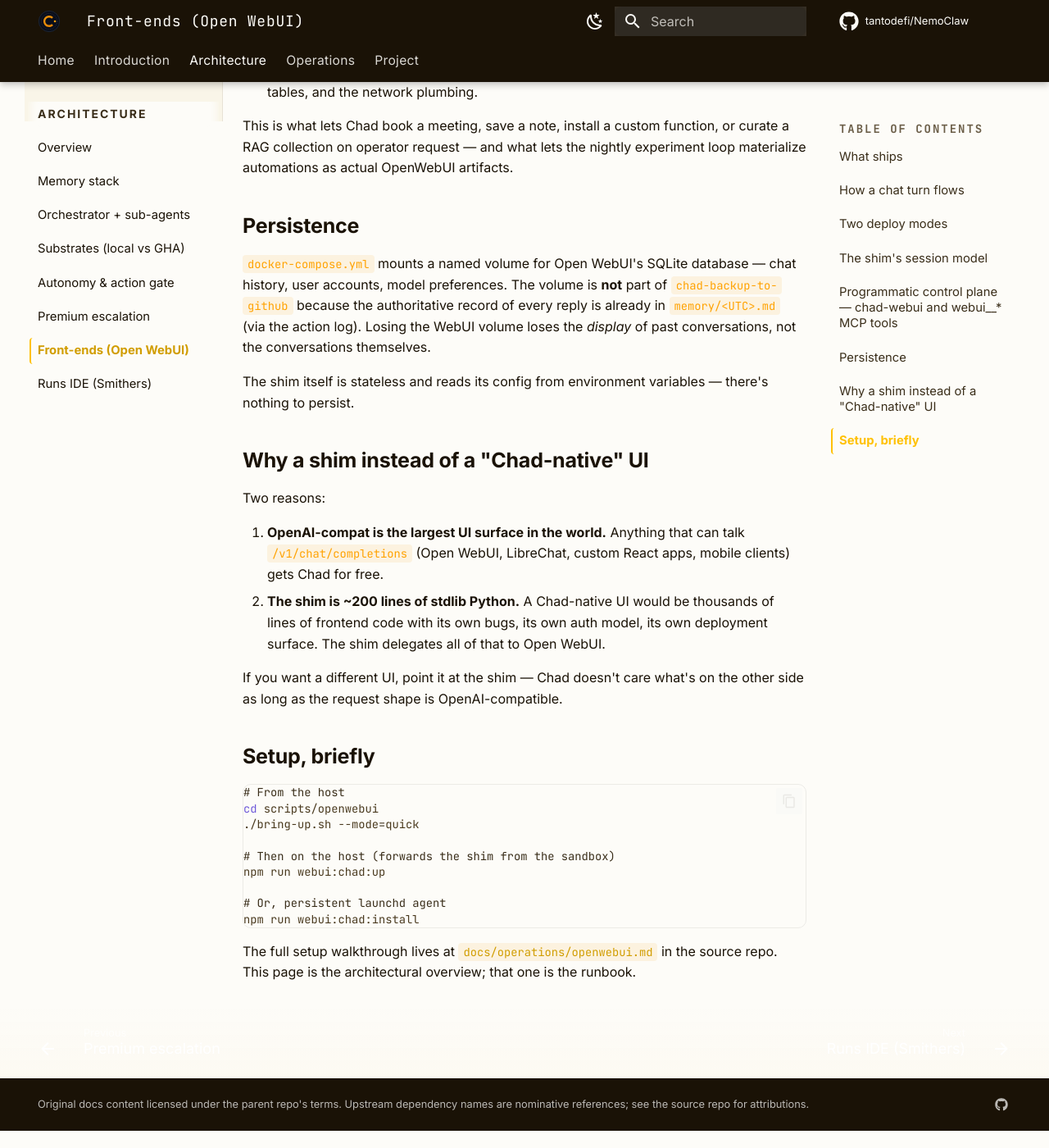
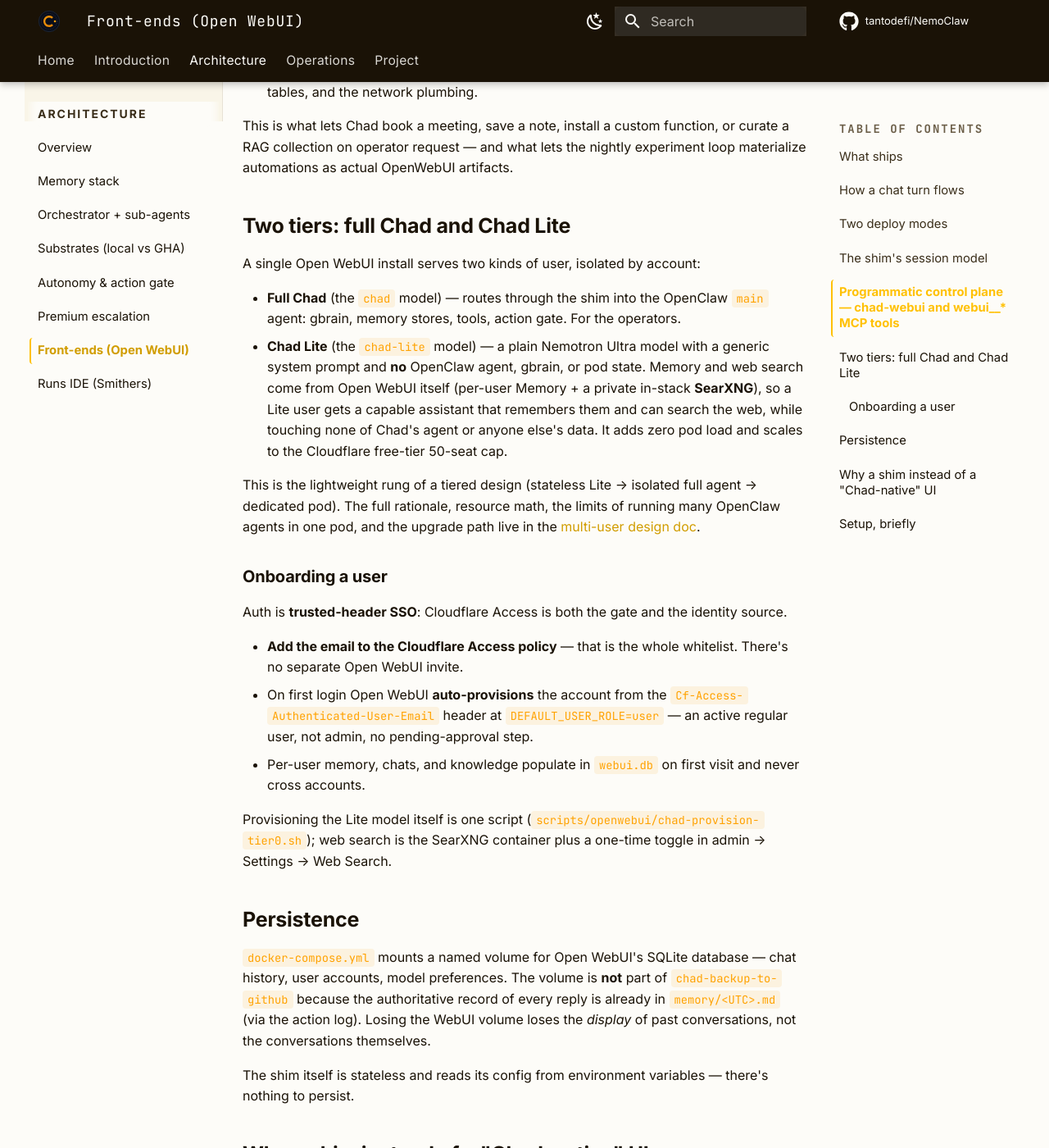
Before and after one commit to tantodefi/supachad-docs, an MkDocs documentation site: the page built from docs/front-ends.md, in a window 1280 px wide and 1400 px high, scrolled down 3545 px. Shown: the whole window at 82% size. Built offline with MkDocs 1.6.1 and Material for MkDocs 9.7.7, drawn with Linux system fonts in a browser that asks for light colours; comment, search, counter and statistics services are not loaded; before the commit the page ends 4924 px from its top, so only the background shows below that.

Commit message:
docs: document Chad Lite tier + onboarding flow
front-ends.md: two tiers (full Chad vs Chad Lite), the SearXNG-backed
web search, and the trusted-header onboarding flow (Cloudflare list =
whitelist, auto-provision at role=user). Changelog entry. Links to the
multi-user design doc.

Co-Authored-By: Claude Opus 4.8 <noreply@anthropic.com>

```diff
--- a/docs/front-ends.md
+++ b/docs/front-ends.md
@@ -143,6 +143,46 @@ custom function, or curate a RAG collection on operator request
 — and what lets the nightly experiment loop materialize automations
 as actual OpenWebUI artifacts.
 
+## Two tiers: full Chad and Chad Lite
+
+A single Open WebUI install serves two kinds of user, isolated by
+account:
+
+- **Full Chad** (the `chad` model) — routes through the shim into the
+  OpenClaw `main` agent: gbrain, memory stores, tools, action gate. For
+  the operators.
+- **Chad Lite** (the `chad-lite` model) — a plain Nemotron Ultra model
+  with a generic system prompt and **no** OpenClaw agent, gbrain, or
+  pod state. Memory and web search come from Open WebUI itself
+  (per-user Memory + a private in-stack **SearXNG**), so a Lite user
+  gets a capable assistant that remembers them and can search the web,
+  while touching none of Chad's agent or anyone else's data. It adds
+  zero pod load and scales to the Cloudflare free-tier 50-seat cap.
+
+This is the lightweight rung of a tiered design (stateless Lite →
+isolated full agent → dedicated pod). The full rationale, resource
+math, the limits of running many OpenClaw agents in one pod, and the
+upgrade path live in the
+[multi-user design doc](https://github.com/tantodefi/NemoClaw/blob/chad-dev/docs/design/multi-user-chad.md).
+
+### Onboarding a user
+
+Auth is **trusted-header SSO**: Cloudflare Access is both the gate and
+the identity source.
+
+- **Add the email to the Cloudflare Access policy** — that is the whole
+  whitelist. There's no separate Open WebUI invite.
+- On first login Open WebUI **auto-provisions** the account from the
+  `Cf-Access-Authenticated-User-Email` header at `DEFAULT_USER_ROLE=user`
+  — an active regular user, not admin, no pending-approval step.
+- Per-user memory, chats, and knowledge populate in `webui.db` on first
+  visit and never cross accounts.
+
+Provisioning the Lite model itself is one script
+(`scripts/openwebui/chad-provision-tier0.sh`); web search is the
+SearXNG container plus a one-time toggle in admin → Settings → Web
+Search.
+
 ## Persistence
 
 `docker-compose.yml` mounts a named volume for Open WebUI's
```
Also changed, not shown: docs/changelog.md (+17 -0 lines).
